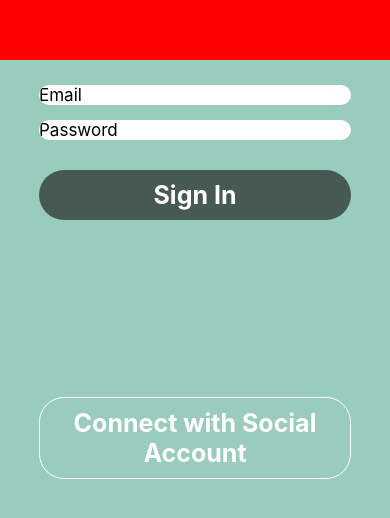
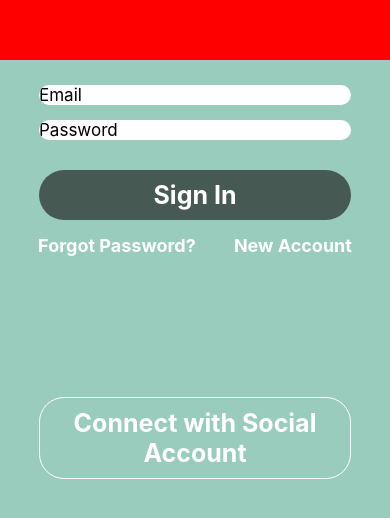
Before and after one commit to purwadhika-school/NewLoginApp, a React Native app: screen / in a window 390 px wide. Shown: the part 278-796 px from the top of the page. Built offline with nearby package versions, Linux system fonts and the light colour scheme.

Commit message:
setup text button

```diff
--- a/App.js
+++ b/App.js
@@ -4,6 +4,8 @@ import ButtonConnect from './src/components/ButtonConnect'
 import InputEmail from './src/components/InputEmail'
 import InputPassword from './src/components/InputPassword'
 import ButtonLogin from './src/components/ButtonLogin'
+import ForgotPassword from './src/components/ForgotPassword'
+import NewAccount from './src/components/NewAccount'
 
 // JS
 class App extends Component {
@@ -15,6 +17,19 @@ class App extends Component {
           <InputEmail />
           <InputPassword />
           <ButtonLogin />
+
+          <View
+            style={{
+              marginTop: 15,
+              justifyContent: 'space-evenly',
+              flexDirection: 'row',
+              alignItems: 'center',
+
+            }}>
+            <ForgotPassword />
+            <NewAccount />
+          </View>
+
         </View>
         <View style={{ flex: 0.5 }}>
           <ButtonConnect />
--- a/src/components/ForgotPassword.js
+++ b/src/components/ForgotPassword.js
@@ -0,0 +1,18 @@
+import React from 'react'
+import { Text, TouchableOpacity } from 'react-native'
+import { white } from 'ansi-colors';
+
+const ForgotPassword = () => {
+  return (
+    <TouchableOpacity>
+      <Text
+        style={{
+          color: 'white',
+          fontWeight: 'bold',
+          fontSize: 18,
+        }}>Forgot Password?</Text>
+    </TouchableOpacity>
+  )
+}
+
+export default ForgotPassword
--- a/src/components/NewAccount.js
+++ b/src/components/NewAccount.js
@@ -0,0 +1,18 @@
+import React from 'react'
+import { Text, TouchableOpacity } from 'react-native'
+import { white } from 'ansi-colors';
+
+const NewAccount = () => {
+  return (
+    <TouchableOpacity>
+      <Text
+        style={{
+          color: 'white',
+          fontWeight: 'bold',
+          fontSize: 18,
+        }}>New Account</Text>
+    </TouchableOpacity>
+  )
+}
+
+export default NewAccount
```
